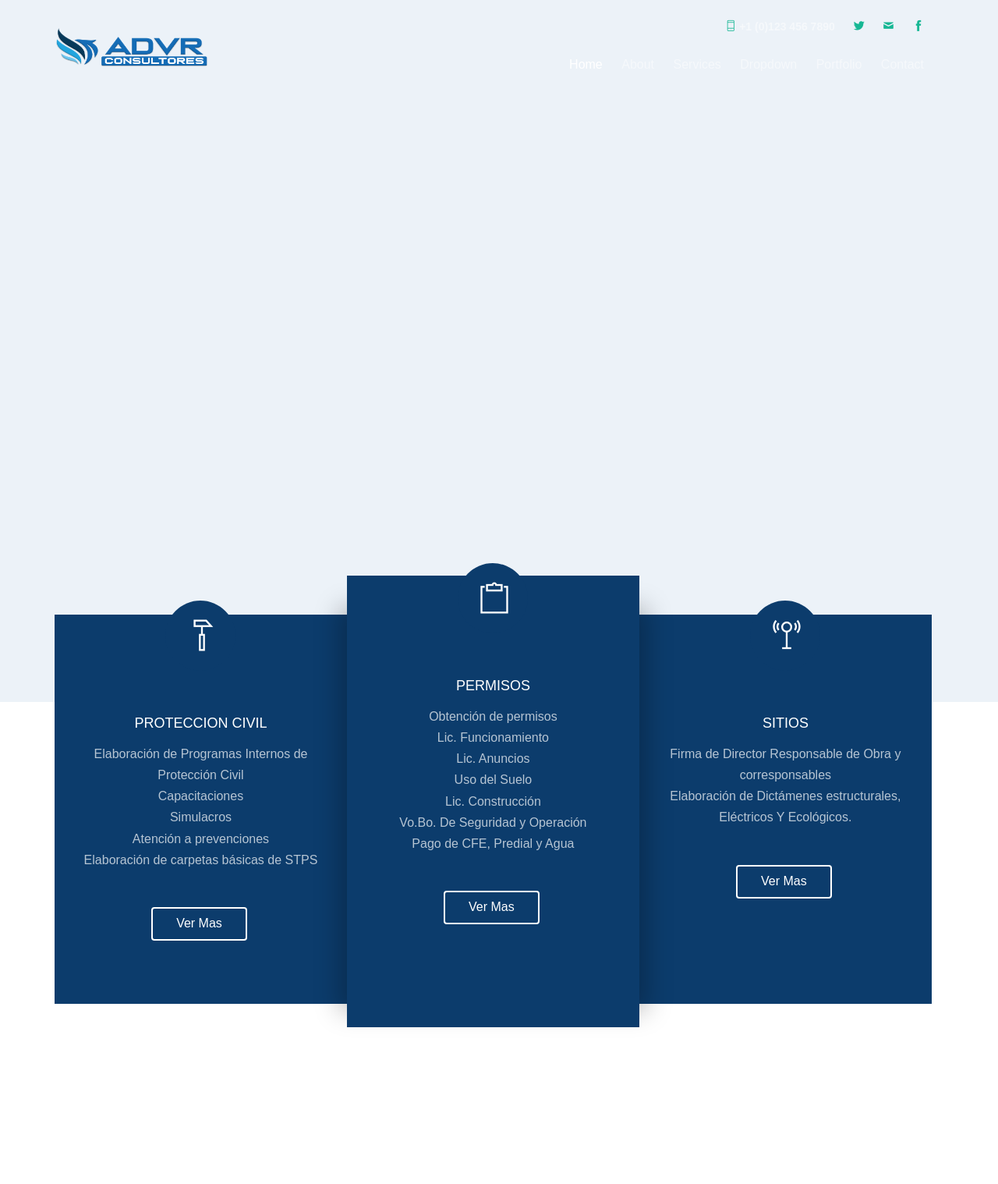
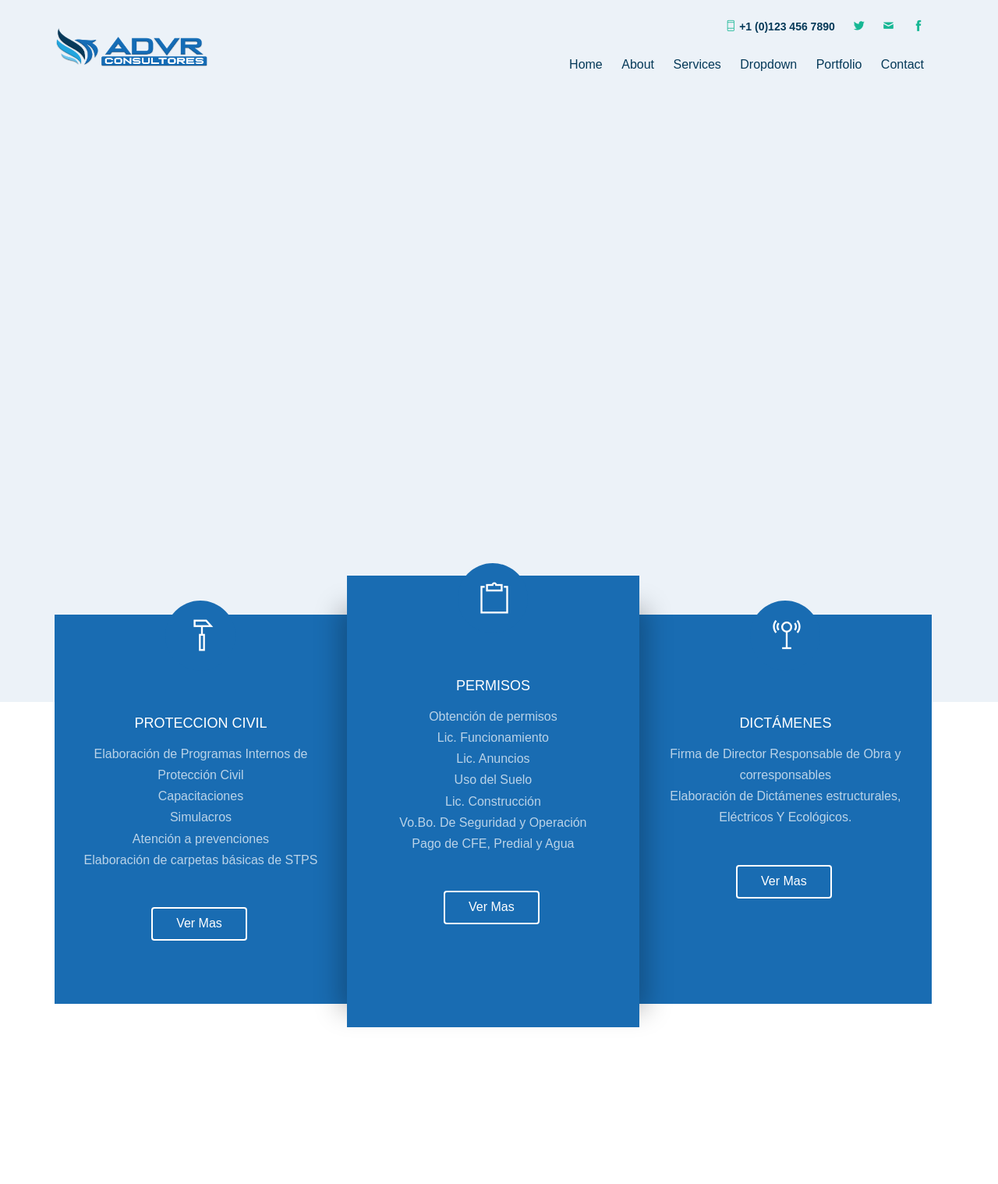
Before and after one commit to AlphaFG00/advrLP, a PHP site: page / in a window 1280 px wide. Shown: the top 1518 px of the page at 78% size. Run offline with PHP 8.4, Linux system fonts and the light colour scheme; some web fonts are replaced.

Commit message:
Empate de colores 1

```diff
--- a/css/style.css
+++ b/css/style.css
@@ -124,9 +124,10 @@ h1, h2, h3, h4, h5, h6, figure {
 .gtco-nav #gtco-logo em {
   color: #17B794;
 }
+/*modifica MENU DE HEADER*/
 .gtco-nav a {
   padding: 5px 10px;
-  color: #fff;
+  color: #053958;
 }
 @media screen and (max-width: 768px) {
   .gtco-nav .menu-1, .gtco-nav .menu-2 {
@@ -143,10 +144,11 @@ h1, h2, h3, h4, h5, h6, figure {
   list-style: none;
   display: inline;
 }
+/*MODIFICA TODO EL MENU DEL HEADER*/
 .gtco-nav ul li a {
   font-size: 16px;
   padding: 30px 10px;
-  color: rgba(255, 255, 255, 0.5);
+  color: #053958;
   -webkit-transition: 0.5s;
   -o-transition: 0.5s;
   transition: 0.5s;
@@ -240,7 +242,7 @@ h1, h2, h3, h4, h5, h6, figure {
   box-shadow: 0px 14px 20px -9px rgba(0, 0, 0, 0.75);
 }
 .gtco-nav ul li.active > a {
-  color: #fff !important;
+  color: #053958 !important;
 }
 
 @media screen and (max-width: 480px) {
@@ -675,13 +677,14 @@ form label {
   -ms-border-radius: 50%;
   border-radius: 50%;
 }
+/*CAMBIO DE COLOR ICONOS PEQUEÑOS*/
 .feature-center .icon i {
   display: table-cell;
   vertical-align: middle;
   height: 90px;
   font-size: 40px;
   line-height: 40px;
-  color: #17B794;
+  color: #196CB2;
 }
 .feature-center p, .feature-center h3 {
   margin-bottom: 30px;
@@ -707,7 +710,7 @@ form label {
   display: table-cell;
   vertical-align: middle;
   font-size: 40px;
-  color: #17B794;
+  color: #196CB2;
 }
 .feature-left .feature-copy {
   float: right;
@@ -1488,7 +1491,7 @@ form label {
   width: 33.33%;
   float: left;
   padding: 30px;
-  background: #0C3C6C;
+  background: #196CB2;
   position: relative;
   text-align: center;
 }
@@ -1516,7 +1519,7 @@ form label {
   height: 90px;
   margin: 0 auto 10px auto;
   position: relative;
-  background: #0C3C6C;
+  background: #196CB2;
   top: -3em;
   -webkit-border-radius: 50%;
   -moz-border-radius: 50%;
@@ -1545,7 +1548,7 @@ form label {
   -webkit-box-shadow: 0px 0 30px 10px rgba(0, 0, 0, 0.25);
   -moz-box-shadow: 0px 0 30px 10px rgba(0, 0, 0, 0.25);
   box-shadow: 0px 0 30px 10px rgba(0, 0, 0, 0.25);
-  background: #0C3C6C;
+  background: #196CB2;
 }
 @media screen and (max-width: 768px) {
   #gtco-features-3 .feature.feature-2 {
@@ -1556,7 +1559,7 @@ form label {
 }
 /*modifica icono PERMISOS*/
 #gtco-features-3 .feature.feature-2 .icon {
-  background: #0C3C6C;
+  background: #196CB2;
 }
 #gtco-features-3 .feature.feature-2 .feature-inner {
   top: -3em;
@@ -1572,7 +1575,7 @@ form label {
   position: absolute;
   top: -50px;
   content: "";
-  background: #0C3C6C;
+  background: #196CB2;
   height: 50px;
   width: 100%;
   left: 0;
@@ -1586,7 +1589,7 @@ form label {
   position: absolute;
   bottom: -30px;
   content: "";
-  background: #0C3C6C;
+  background: #196CB2;
   height: 30px;
   width: 100%;
   left: 0;
@@ -1602,10 +1605,10 @@ form label {
 /*MODIFICA SITIOS*/
 #gtco-features-3 .feature.feature-3 {
   z-index: 7;
-  background: #0C3C6C;
+  background: #196CB2;
 }
 #gtco-features-3 .feature.feature-3 .icon {
-  background: #0C3C6C;
+  background: #196CB2;
 }
 
 .gtco-flex {
@@ -1620,10 +1623,10 @@ form label {
   position: relative;
   float: left;
 }
-
+/*cambia parte catalogo de servicios*/
 #gtco-portfolio {
   padding: 7em 0;
-  background: #303841;
+  background: #053958;
   min-height: 500px;
 }
 @media screen and (max-width: 768px) {
--- a/index.html
+++ b/index.html
@@ -178,7 +178,7 @@
 						<span class="icon">
 							<i class="ti-signal"></i>
 						</span>
-						<h3>Sitios</h3>
+						<h3>Dictámenes</h3>
 						<p>
 							Firma de Director Responsable de Obra y corresponsables
 							<br>
```
